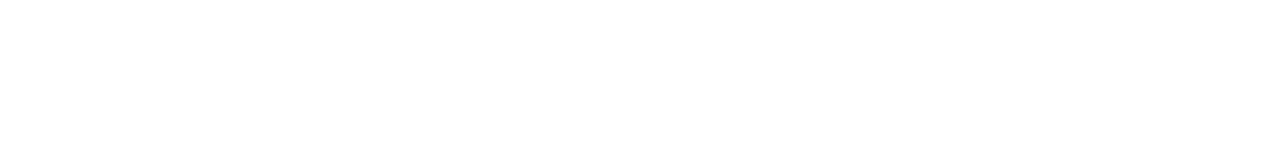
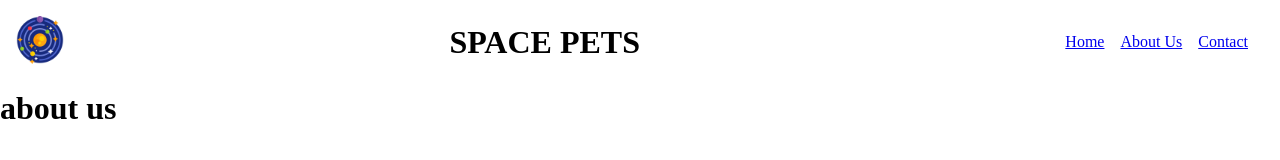
Before and after one commit to carlosalbertobuitragosantamaria/agency-repo, a plain HTML site: page about-us.html in a window 1280 px wide. Drawn offline with Linux system fonts and the light colour scheme.

Commit message:
BUILD. Updated html files
Relates #11

```diff
--- a/about-us.html
+++ b/about-us.html
@@ -0,0 +1,34 @@
+<!DOCTYPE html>
+<html lan="en">
+    <head>
+        <title>Space Pets | Proving Pets from the Moons of Jupiter to Your Home</title>
+        <meta charset="utf-8">
+        <meta name="viewport" content="width= device-width, initial-scale= 1.0">
+        <link rel="stylesheet" href="normalize.css">
+        <link rel="stylesheet" href="styles.css">
+        <link rel="icon" type="image/png" sizes="16x16,32x32,64x64" href="imgs/solar-system.png">
+    </head>
+    <body>
+
+        <header class="header">
+            <a class="link__logo" href="index.html">
+                <img class="logo" src="imgs/solar-system2.png" alt="home">
+            </a>
+            <h1 class="header__title">SPACE PETS</h1>
+            <nav class="menu">
+                <ul class="menu__list">
+                    <a href="index.html"><li class="menu__item">Home</li></a>
+                    <a href="about-us.html"><li class="menu__item">About Us</li></a>
+                    <a href="contact.html"><li class="menu__item">Contact</li></a>
+                </ul>
+            </nav>
+        </header>
+        <main>
+            <h1>about us</h1>
+
+
+        </main>
+        <footer>
+        </footer>
+    </body>
+</html>
```
Also changed, not shown: contact.html (+35 -0 lines), index.html (+3 -3 lines), imgs/jupiter.webp (added), imgs/solar-system.png (added), imgs/solar-system2.png (added).
